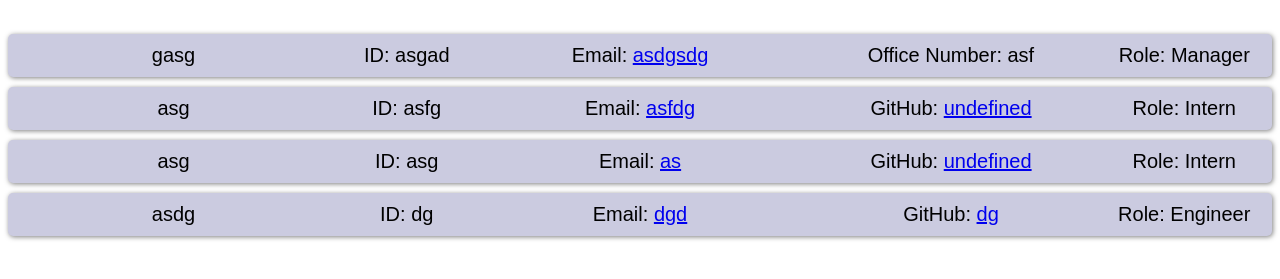
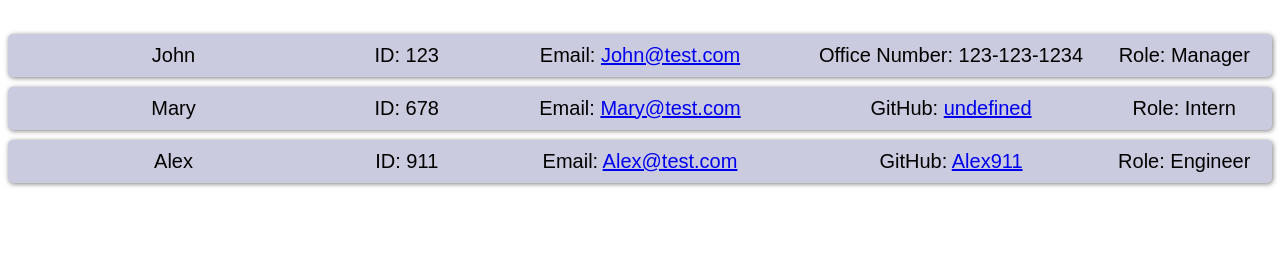
Before and after one commit to 14Kappaman/TeamProfile, a website: page dist/index.html in a window 1280 px wide. Shown: the part 83-362 px from the top of the page. Drawn offline with Linux system fonts and the light colour scheme.

```diff
--- a/dist/index.html
+++ b/dist/index.html
@@ -39,22 +39,22 @@
 <body>
     <h1>Employee List</h1>
     <div class="employee">
-    <div>gasg</div>
+    <div>John</div>
     <div>ID:
-    asgad</div>
-    <div>Email: <a href="mailto:asdgsdg">asdgsdg</a></div>
+    123</div>
+    <div>Email: <a href="mailto:John@test.com">John@test.com</a></div>
 
-    <div>Office Number: asf</div>
+    <div>Office Number: 123-123-1234</div>
     <div>Role:
     Manager</div>
 
 
     </div>
     <div class="employee">
-    <div>asg</div>
+    <div>Mary </div>
     <div>ID:
-    asfg</div>
-    <div>Email: <a href="mailto:asfdg">asfdg</a></div>
+    678</div>
+    <div>Email: <a href="mailto:Mary@test.com">Mary@test.com</a></div>
 
     <div>GitHub: <a href="https://github.com/undefined">undefined</a></div>
     <div>Role:
@@ -63,24 +63,12 @@
 
     </div>
     <div class="employee">
-    <div>asg</div>
+    <div>Alex</div>
     <div>ID:
-    asg</div>
-    <div>Email: <a href="mailto:as">as</a></div>
+    911</div>
+    <div>Email: <a href="mailto:Alex@test.com">Alex@test.com</a></div>
 
-    <div>GitHub: <a href="https://github.com/undefined">undefined</a></div>
-    <div>Role:
-    Intern</div>
-
-
-    </div>
-    <div class="employee">
-    <div>asdg</div>
-    <div>ID:
-    dg</div>
-    <div>Email: <a href="mailto:dgd">dgd</a></div>
-
-    <div>GitHub: <a href="https://github.com/dg">dg</a></div>
+    <div>GitHub: <a href="https://github.com/Alex911">Alex911</a></div>
     <div>Role:
     Engineer</div>
 
--- a/package.json
+++ b/package.json
@@ -2,7 +2,8 @@
     "name": "10 Team Profile",
     "version": "1.0.0",
     "description": "",
-    "main": "index.js",    "scripts": {
+    "main": "index.js",
+    "scripts": {
       "start": "node index.js",
       "test": "jest"
     },
```
Also changed, not shown: README.md, Screenshot.png (added).
